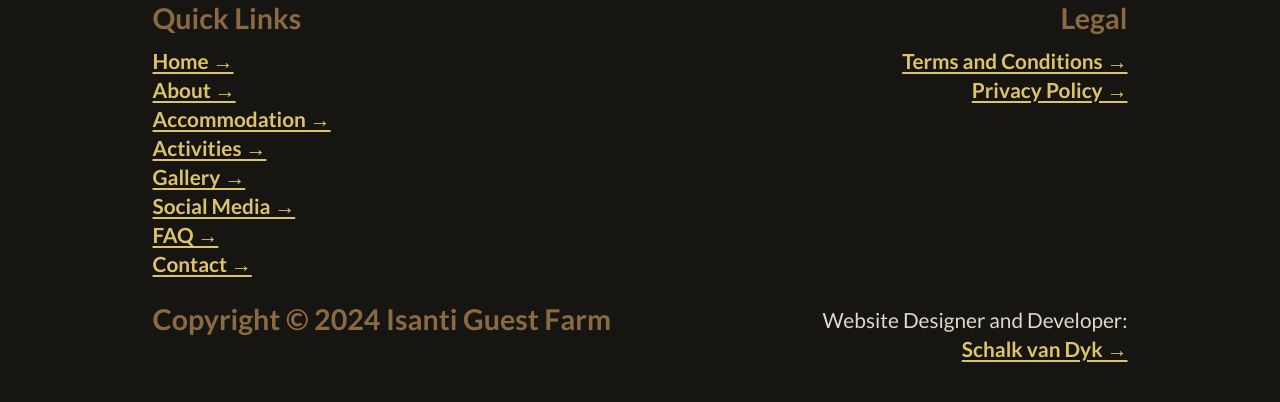
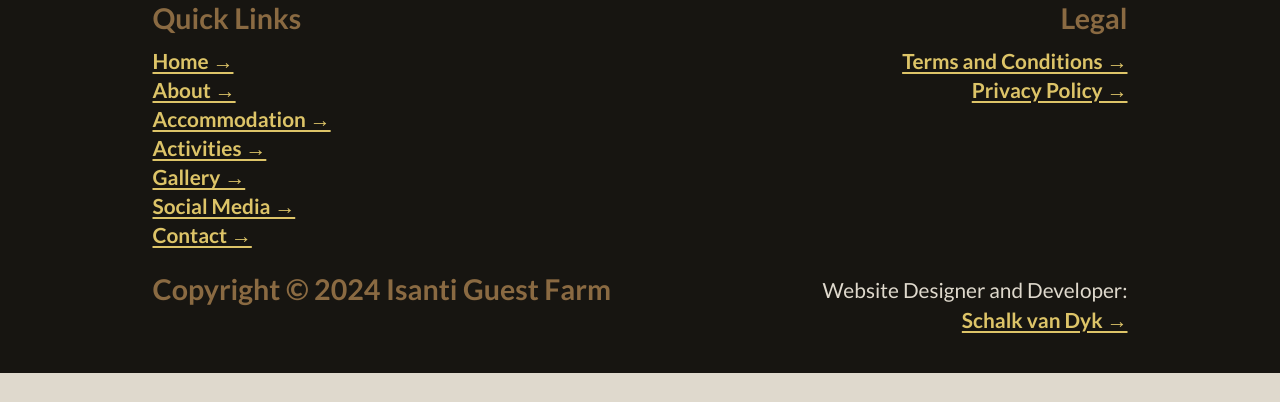
Before and after one commit to SVDwebtech/witkopGuestFarmWebsite048, a website: page index.html in a window 1280 px wide. Shown: the part 8123-8525 px from the top of the page. After the commit the page ends 8496 px from the top, so only its background shows below. Drawn offline with Linux system fonts and the light colour scheme; a web font is replaced by a local one.

Commit message:
delete a quick link from website navigation in footer

```diff
--- a/index.html
+++ b/index.html
@@ -513,7 +513,6 @@
                         <li class="footer__footerNavitem"><a class="footer__footerNavlink footerNavlink" href="#">Activities &rarr;</a></li>
                         <li class="footer__footerNavitem"><a class="footer__footerNavlink footerNavlink" href="#">Gallery &rarr;</a></li>
                         <li class="footer__footerNavitem"><a class="footer__footerNavlink footerNavlink" href="#">Social Media &rarr;</a></li>
-                        <li class="footer__footerNavitem"><a class="footer__footerNavlink footerNavlink" href="#">FAQ &rarr;</a></li>
                         <li class="footer__footerNavitem"><a class="footer__footerNavlink footerNavlink" href="#">Contact &rarr;</a></li>
                     </ul>
                 </nav>
```
